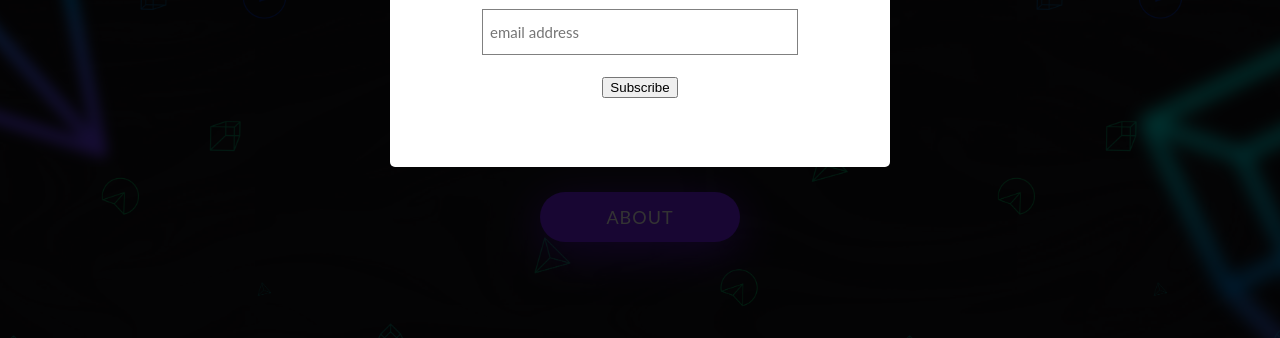
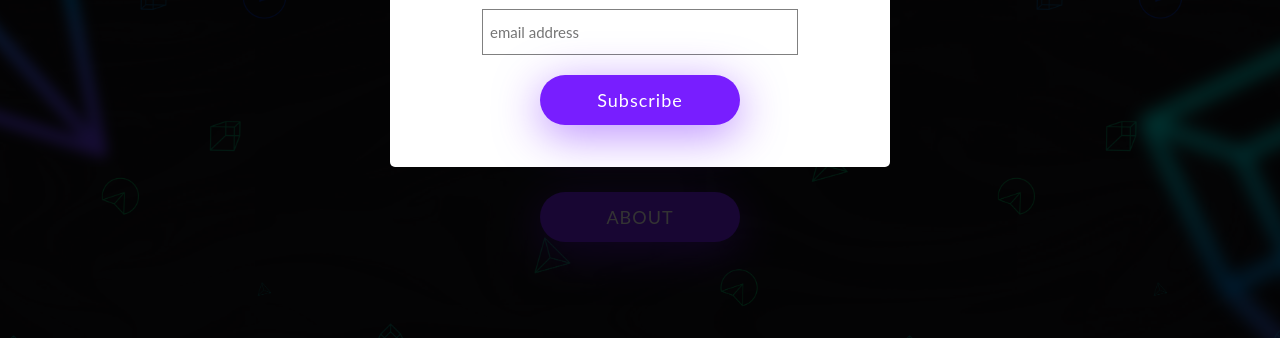
Before and after one commit to andrwcm/heyandrw-redesign, a website: page public/redesign/index.html in a window 1280 px wide. Shown: the part 458-796 px from the top of the page. Drawn offline with nearby package versions, Linux system fonts and the light colour scheme.

Commit message:
mc button

```diff
--- a/public/redesign/styles/general.css
+++ b/public/redesign/styles/general.css
@@ -651,3 +651,21 @@ ul.secoundlist a:last-child li span{
 	font-size: 15px;
 	border:solid 1px gray;
 }
+
+.purple_button{
+	width: 200px;
+	height: 50px;
+	background-color: #781eff;
+	appearance: none !important;
+	border: none;
+	color: white;
+	font-size: 18px;
+	font-family: 'Lato', sans-serif;
+	letter-spacing: 1px;
+	appearance: none !important;
+	text-align: center;
+	border-radius: 25px;
+	box-shadow: 0px 10px 45px rgba(120, 30, 255, .5);
+	cursor: pointer;
+	outline: none;
+}
```
